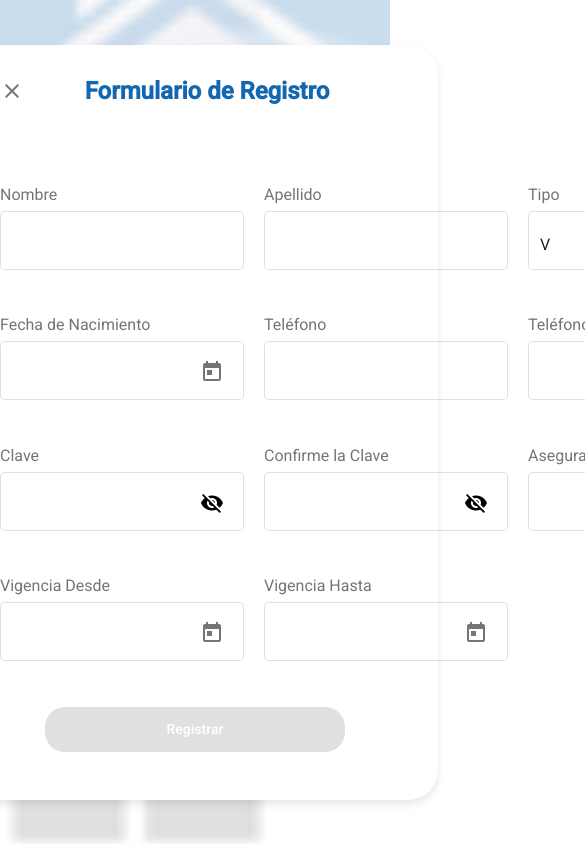
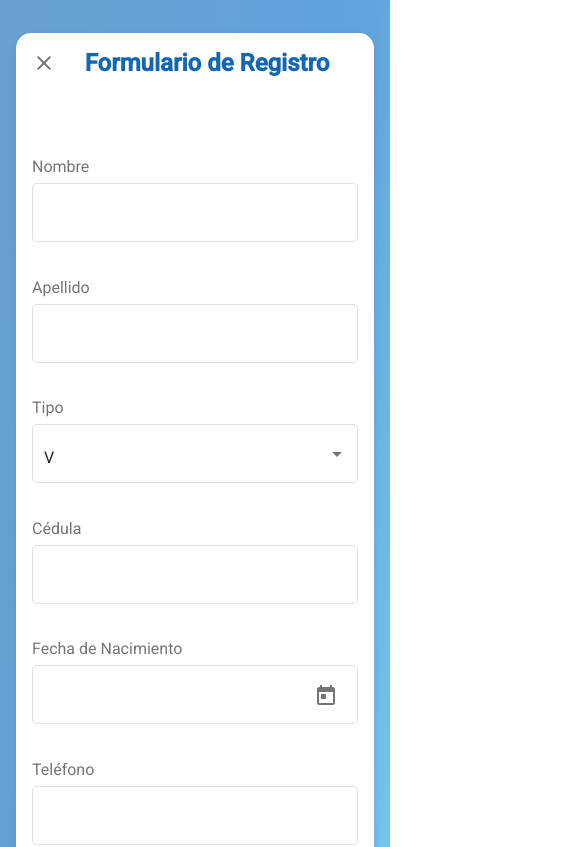
Before and after one commit to MagmCode/proyecto-reembolsos, an Angular app: page /sign-up in a window 390 px wide. Shown: the top 847 px of the page, 585 px wide, since content can reach past the window. Built offline with nearby package versions, Linux system fonts and the light colour scheme.

Commit message:
#Update
Estilos Responsive de Registro

```diff
--- a/src/app/modules/auth/sign-up/sign-up.component.html
+++ b/src/app/modules/auth/sign-up/sign-up.component.html
@@ -226,6 +226,7 @@
           color="primary"
           type="submit"
           [disabled]="signUpForm.invalid"
+          (click)="onSubmit()"
         >
           Registrar
         </button>
--- a/src/app/modules/auth/sign-up/sign-up.component.scss
+++ b/src/app/modules/auth/sign-up/sign-up.component.scss
@@ -88,3 +88,53 @@ input[type=number] {
   -moz-appearance: textfield;
   appearance: textfield;
 }
+
+
+/* Estilos responsivos para dispositivos móviles */
+@media (max-width: 600px) {
+    .sign-up-container {
+        padding: 35rem 2rem;
+        background: linear-gradient(100deg, rgba(29, 112, 185, 0.664) 0%, rgba(97,163,220,1) 50%, rgba(0, 213, 255, 0.459) 100%);
+        min-height: 100vh;
+        display: flex;
+        flex-direction: column;
+        justify-content: center;
+    }
+
+    .sign-up-box {
+      padding: 1rem;
+      border-radius: 15px;
+    }
+
+    .header {
+        display: flex;
+        align-items: center;
+        justify-content: space-between;
+        width: 100%;
+    }
+
+    .close-icon {
+        order: 1;
+      }
+
+      h2 {
+        order: 2;
+        flex-grow: 1;
+        font-size: 1.5rem;
+        text-align: center;
+        margin: 0;
+      }
+
+    .form-grid {
+      grid-template-columns: 1fr;
+      gap: 10px;
+    }
+
+    .form-field {
+      width: 100%;
+    }
+
+    .register-button {
+      justify-content: center;
+    }
+  }
--- a/src/app/modules/auth/sign-up/sign-up.component.ts
+++ b/src/app/modules/auth/sign-up/sign-up.component.ts
@@ -40,7 +40,7 @@ export class SignUpComponent implements OnInit {
       fechaNacimiento: ['', Validators.required],
       telefono: ['', Validators.required],
       telefonoOpcional: [''],
-      correo: ['', Validators.required, Validators.email],
+      correo: ['', Validators.required],
       clave: ['', Validators.required],
       confirmarClave: ['', Validators.required],
       aseguradora: ['', Validators.required],
@@ -71,6 +71,7 @@ export class SignUpComponent implements OnInit {
     if (this.signUpForm.valid) {
       console.log(this.signUpForm.value);
       this.signUpForm.reset();
+      this.router.navigate(['Login']);
     } else {
       this.signUpForm.markAllAsTouched();
     }
```
